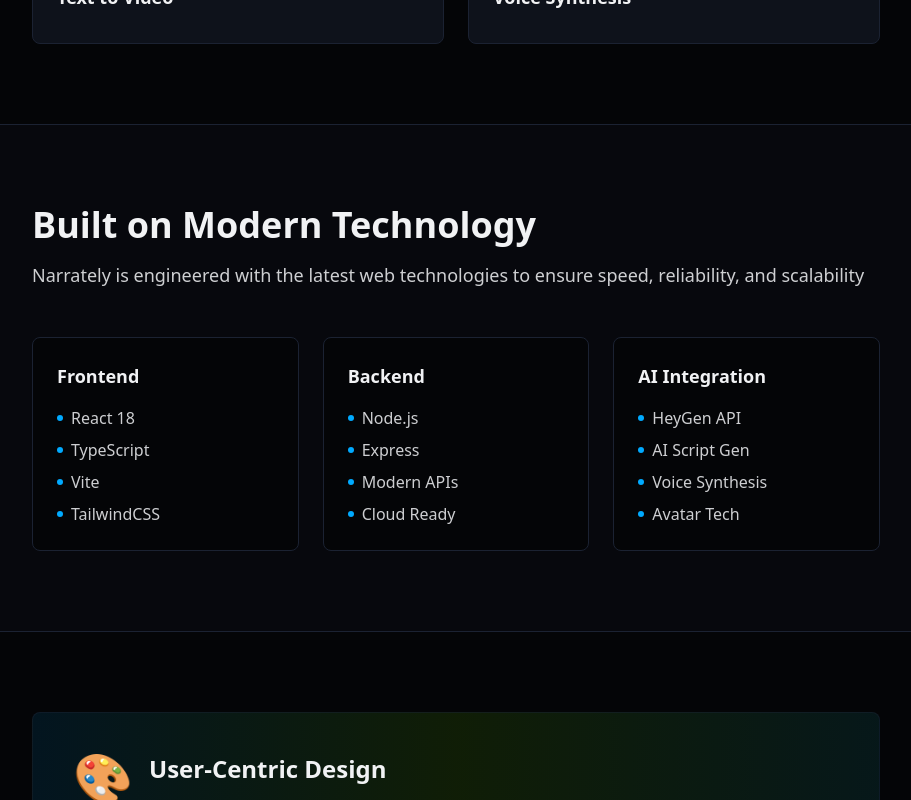
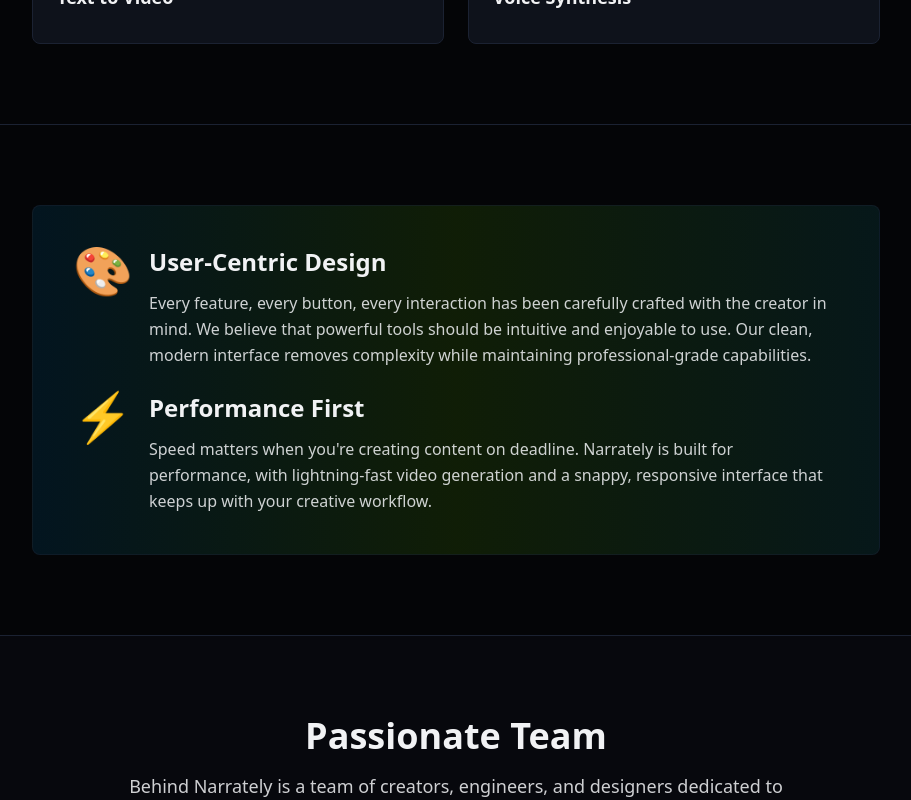
Before and after one commit to Shreyans-704/Narrately-AI-, a React (Vite) app: page /about in a window 1280 px wide. Shown: the part 1700-2500 px from the top of the page, without its empty margins (184-1095 px from the left). Built offline with nearby package versions, Linux system fonts and the light colour scheme.

Commit message:
remove tech stack section from About page

```diff
--- a/client/pages/About.tsx
+++ b/client/pages/About.tsx
@@ -132,55 +132,6 @@
         </div>
       </section>
 
-      {/* Technology Section */}
-      <section className="py-20 bg-card/30 border-t border-border">
-        <div className="container max-w-4xl mx-auto px-4 sm:px-6">
-          <h2 className="text-3xl sm:text-4xl font-bold text-foreground mb-4">
-            Built on Modern Technology
-          </h2>
-          <p className="text-lg text-foreground/85 mb-12">
-            Narrately is engineered with the latest web technologies to ensure speed, reliability, and scalability
-          </p>
-
-          <div className="grid grid-cols-1 md:grid-cols-3 gap-6">
-            {[
-              {
-                title: 'Frontend',
-                items: ['React 18', 'TypeScript', 'Vite', 'TailwindCSS'],
-              },
-              {
-                title: 'Backend',
-                items: ['Node.js', 'Express', 'Modern APIs', 'Cloud Ready'],
-              },
-              {
-                title: 'AI Integration',
-                items: ['HeyGen API', 'AI Script Gen', 'Voice Synthesis', 'Avatar Tech'],
-              },
-            ].map((tech, i) => (
-              <div
-                key={i}
-                className="p-6 rounded-lg bg-background border border-border"
-              >
-                <h3 className="text-lg font-bold text-foreground mb-4">
-                  {tech.title}
-                </h3>
-                <ul className="space-y-2">
-                  {tech.items.map((item, j) => (
-                    <li
-                      key={j}
-                      className="text-foreground/85 flex items-center gap-2"
-                    >
-                      <span className="w-1.5 h-1.5 rounded-full bg-primary"></span>
-                      {item}
-                    </li>
-                  ))}
-                </ul>
-              </div>
-            ))}
-          </div>
-        </div>
-      </section>
-
       {/* Design Philosophy */}
       <section className="py-20 border-t border-border">
         <div className="container max-w-4xl mx-auto px-4 sm:px-6">
```
